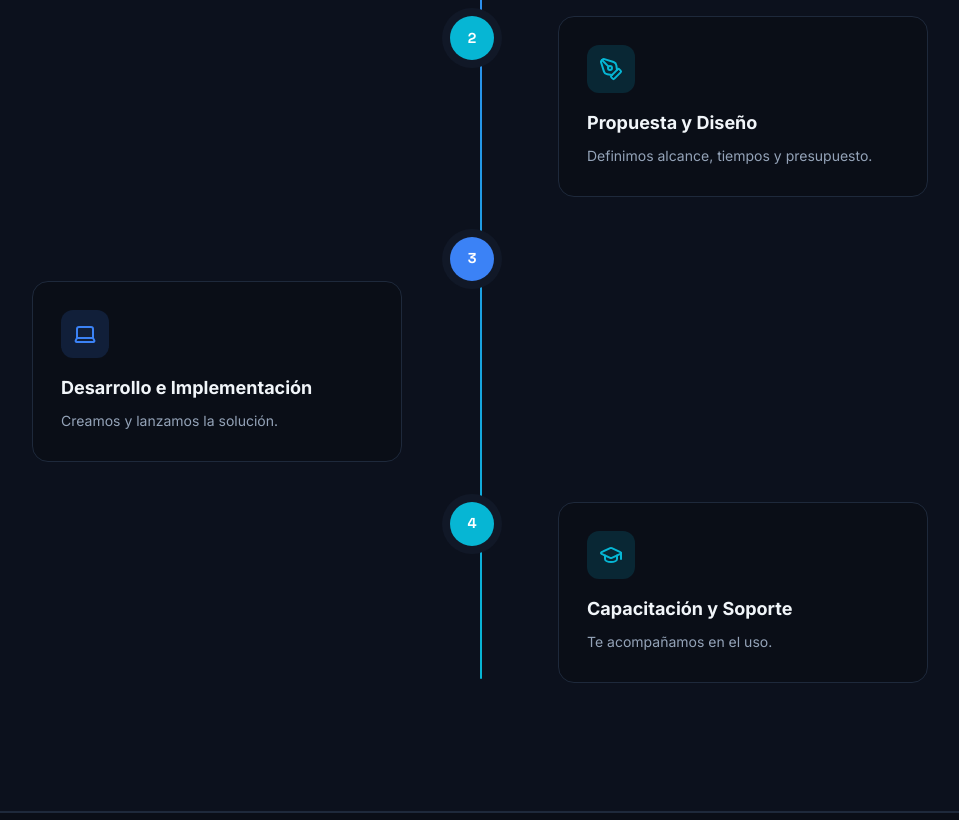
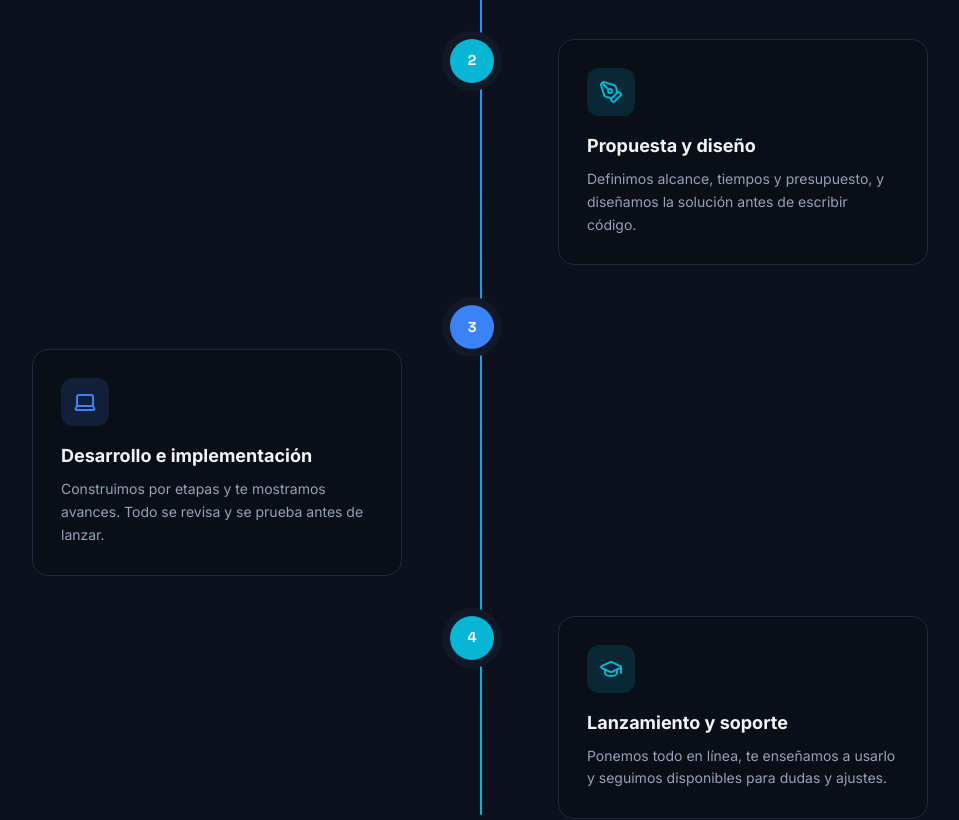
Before and after one commit to LinkinCode26/linkincode, a React (Vite) app in the folder client/: page / in a window 1280 px wide. Shown: the part 3463-4283 px from the top of the page, without its empty margins (160-1119 px from the left). Built offline with nearby package versions, Linux system fonts and the light colour scheme; no server answers.

Commit message:
Actualiza los textos de la sección Proceso

```diff
--- a/client/src/i18n/translations.js
+++ b/client/src/i18n/translations.js
@@ -314,20 +314,27 @@ const es = {
 
   process: {
     eyebrow: "Cómo trabajamos",
-    title: "Un proceso simple y transparente",
+    title: "De tu idea al lanzamiento en 4 pasos",
     steps: [
-      { title: "Reunión Diagnóstico", description: "Entendemos tu necesidad." },
       {
-        title: "Propuesta y Diseño",
-        description: "Definimos alcance, tiempos y presupuesto.",
+        title: "Reunión de diagnóstico",
+        description:
+          "Escuchamos tu idea, entendemos tu negocio y definimos qué problema hay que resolver.",
       },
       {
-        title: "Desarrollo e Implementación",
-        description: "Creamos y lanzamos la solución.",
+        title: "Propuesta y diseño",
+        description:
+          "Definimos alcance, tiempos y presupuesto, y diseñamos la solución antes de escribir código.",
       },
       {
-        title: "Capacitación y Soporte",
-        description: "Te acompañamos en el uso.",
+        title: "Desarrollo e implementación",
+        description:
+          "Construimos por etapas y te mostramos avances. Todo se revisa y se prueba antes de lanzar.",
+      },
+      {
+        title: "Lanzamiento y soporte",
+        description:
+          "Ponemos todo en línea, te enseñamos a usarlo y seguimos disponibles para dudas y ajustes.",
       },
     ],
   },
@@ -762,22 +769,29 @@ const en = {
     },
   },
 
-  process: {
+   process: {
     eyebrow: "How we work",
-    title: "A simple, transparent process",
+    title: "From idea to launch in 4 steps",
     steps: [
-      { title: "Discovery Call", description: "We understand what you need." },
       {
-        title: "Proposal & Design",
-        description: "We define scope, timeline and budget.",
+        title: "Discovery call",
+        description:
+          "We listen to your idea, understand your business and define the problem to solve.",
       },
       {
-        title: "Development & Implementation",
-        description: "We build and launch the solution.",
+        title: "Proposal & design",
+        description:
+          "We define scope, timeline and budget, and design the solution before writing code.",
       },
       {
-        title: "Training & Support",
-        description: "We support you along the way.",
+        title: "Development & implementation",
+        description:
+          "We build in stages and show you progress along the way. Everything is reviewed and tested before launch.",
+      },
+      {
+        title: "Launch & support",
+        description:
+          "We put everything online, show you how to use it and stay available for questions and adjustments.",
       },
     ],
   },
```
